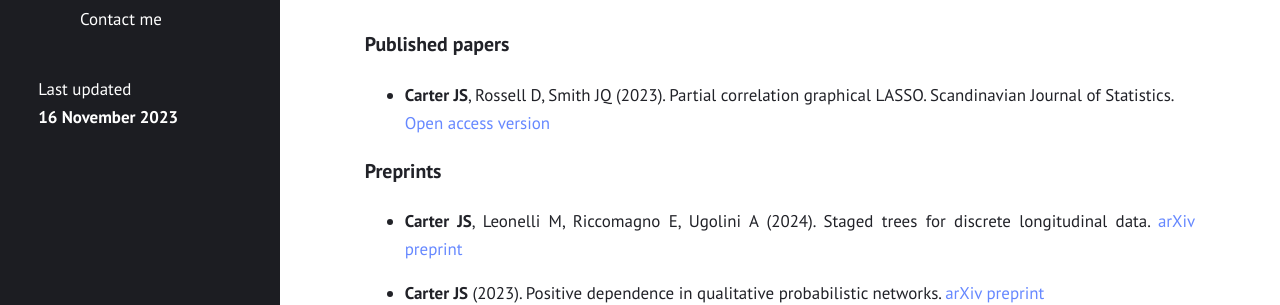
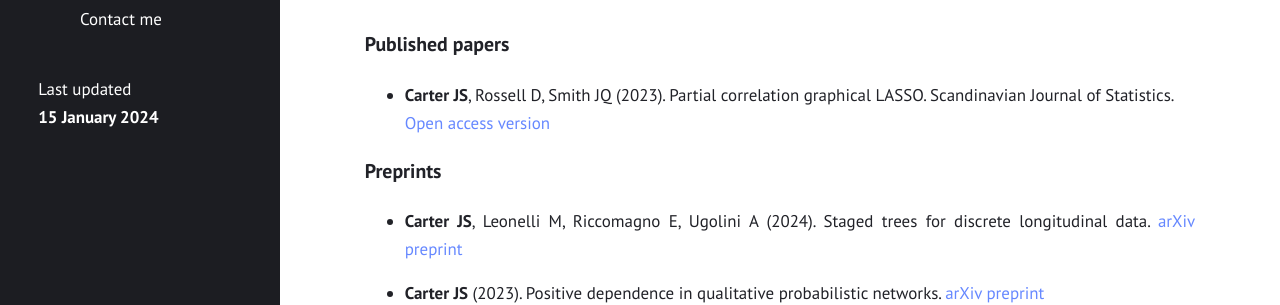
Before and after one commit to JackStorrorCarter/JackStorrorCarter.github.io, a Jekyll site: the page built from index.md, in a window 1280 px wide. Shown: the part 409-714 px from the top of the page. Built offline with Jekyll 4.4.1, drawn with Linux system fonts in a browser that asks for light colours.

Commit message:
Update _config.yml

```diff
--- a/_config.yml
+++ b/_config.yml
@@ -1,6 +1,6 @@
 title: ""
 author: "Jack Storror Carter"
-description: "Last updated<br><b>16 November 2023</b>"
+description: "Last updated<br><b>15 January 2024</b>"
 permalink: /:title/
 lang: "en"
 excerpt_separator: "\n\n\n"
```
